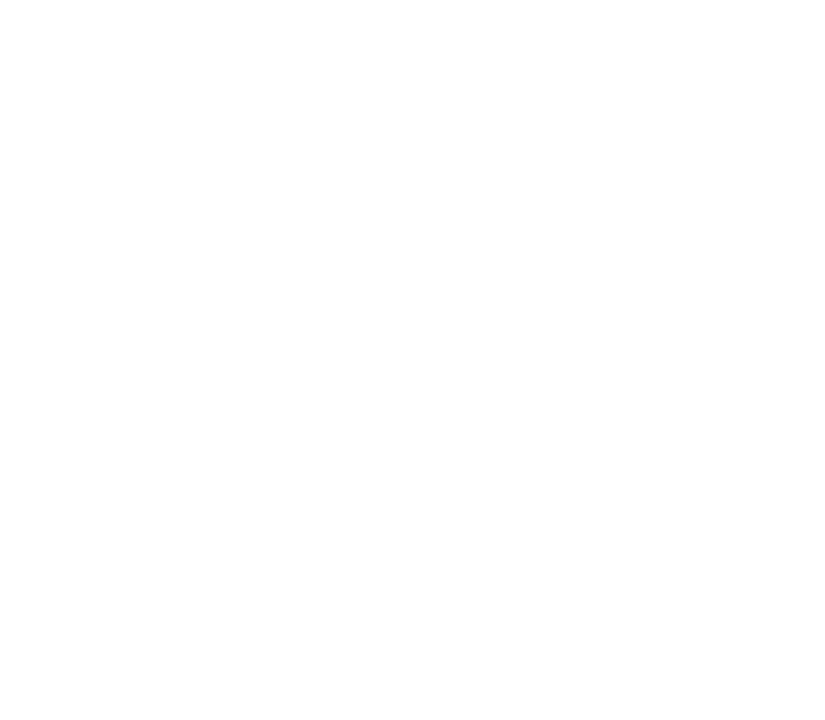
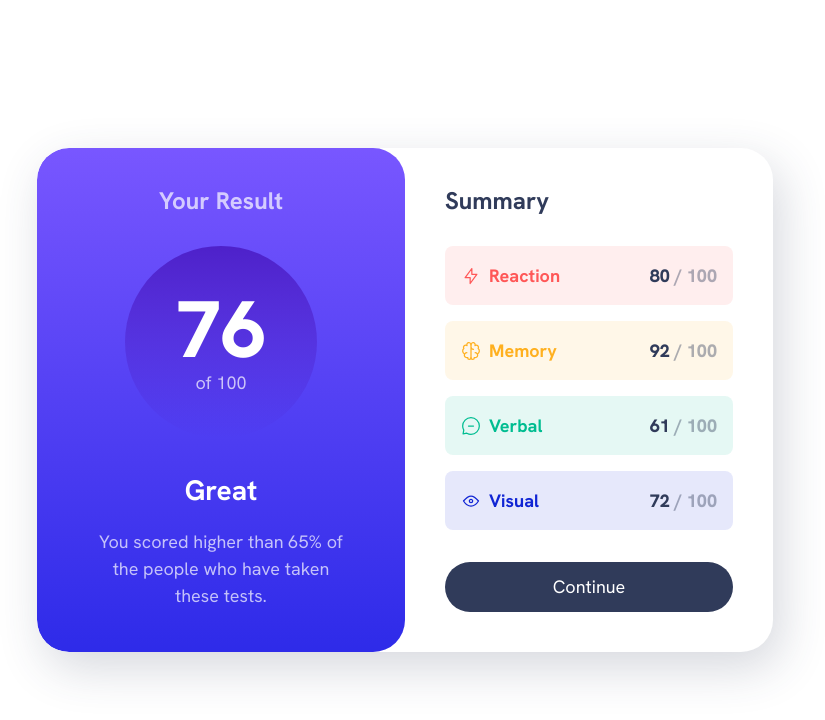
Before and after one commit to Ariarzg/results-summary-component-main, a plain HTML site: page index.html in a window 1280 px wide. Shown: the whole page, without its empty margins (235-1060 px from the left). Drawn offline with Linux system fonts and the light colour scheme.

Commit message:
Design Implemented

```diff
--- a/index.html
+++ b/index.html
@@ -13,8 +13,145 @@
     />
 
     <link rel="stylesheet" href="reset.css" />
+    <link rel="stylesheet" href="style.css" />
 
     <title>Frontend Mentor | Results Summary</title>
   </head>
-  <body></body>
+  <body>
+    <main>
+      <div class="result-summary">
+        <div class="result grid-flow" data-spacing="large">
+          <h1 class="section-title">Your Result</h1>
+
+          <p class="result-score"><span>76</span> of 100</p>
+
+          <div class="grid-flow">
+            <p class="result-rank">Great</p>
+            <p>
+              You scored higher than 65% of the people who have taken these
+              tests.
+            </p>
+          </div>
+        </div>
+
+        <div class="summary grid-flow" data-spacing="large">
+          <h2 class="section-title">Summary</h2>
+
+          <div class="grid-flow">
+            <div class="summary-item" data-item-type="accent-1">
+              <div class="flex-group">
+                <svg
+                  class="summary-icon"
+                  xmlns="http://www.w3.org/2000/svg"
+                  width="20"
+                  height="20"
+                  fill="none"
+                  viewBox="0 0 20 20"
+                >
+                  <path
+                    stroke-linecap="round"
+                    stroke-linejoin="round"
+                    stroke-width="1.25"
+                    d="M10.833 8.333V2.5l-6.666 9.167h5V17.5l6.666-9.167h-5Z"
+                  />
+                </svg>
+                <h3 class="summary-item-title">Reaction</h3>
+              </div>
+
+              <p class="summary-score"><span>80</span> / 100</p>
+            </div>
+
+            <div class="summary-item" data-item-type="accent-2">
+              <div class="flex-group">
+                <svg
+                  class="summary-icon"
+                  xmlns="http://www.w3.org/2000/svg"
+                  width="20"
+                  height="20"
+                  fill="none"
+                  viewBox="0 0 20 20"
+                >
+                  <path
+                    stroke-linecap="round"
+                    stroke-linejoin="round"
+                    stroke-width="1.25"
+                    d="M5.833 11.667a2.5 2.5 0 1 0 .834 4.858"
+                  />
+                  <path
+                    stroke-linecap="round"
+                    stroke-linejoin="round"
+                    stroke-width="1.25"
+                    d="M3.553 13.004a3.333 3.333 0 0 1-.728-5.53m.025-.067a2.083 2.083 0 0 1 2.983-2.824m.199.054A2.083 2.083 0 1 1 10 3.75v12.917a1.667 1.667 0 0 1-3.333 0M10 5.833a2.5 2.5 0 0 0 2.5 2.5m1.667 3.334a2.5 2.5 0 1 1-.834 4.858"
+                  />
+                  <path
+                    stroke-linecap="round"
+                    stroke-linejoin="round"
+                    stroke-width="1.25"
+                    d="M16.447 13.004a3.334 3.334 0 0 0 .728-5.53m-.025-.067a2.083 2.083 0 0 0-2.983-2.824M10 3.75a2.085 2.085 0 0 1 2.538-2.033 2.084 2.084 0 0 1 1.43 2.92m-.635 12.03a1.667 1.667 0 0 1-3.333 0"
+                  />
+                </svg>
+                <h3 class="summary-item-title">Memory</h3>
+              </div>
+
+              <p class="summary-score"><span>92</span> / 100</p>
+            </div>
+
+            <div class="summary-item" data-item-type="accent-3">
+              <div class="flex-group">
+                <svg
+                  class="summary-icon"
+                  xmlns="http://www.w3.org/2000/svg"
+                  width="20"
+                  height="20"
+                  fill="none"
+                  viewBox="0 0 20 20"
+                >
+                  <path
+                    stroke-linecap="round"
+                    stroke-linejoin="round"
+                    stroke-width="1.25"
+                    d="M7.5 10h5M10 18.333A8.333 8.333 0 1 0 1.667 10c0 1.518.406 2.942 1.115 4.167l-.699 3.75 3.75-.699A8.295 8.295 0 0 0 10 18.333Z"
+                  />
+                </svg>
+                <h3 class="summary-item-title">Verbal</h3>
+              </div>
+
+              <p class="summary-score"><span>61</span> / 100</p>
+            </div>
+
+            <div class="summary-item" data-item-type="accent-4">
+              <div class="flex-group">
+                <svg
+                  class="summary-icon"
+                  xmlns="http://www.w3.org/2000/svg"
+                  width="20"
+                  height="20"
+                  fill="none"
+                  viewBox="0 0 20 20"
+                >
+                  <path
+                    stroke-linecap="round"
+                    stroke-linejoin="round"
+                    stroke-width="1.25"
+                    d="M10 11.667a1.667 1.667 0 1 0 0-3.334 1.667 1.667 0 0 0 0 3.334Z"
+                  />
+                  <path
+                    stroke-linecap="round"
+                    stroke-linejoin="round"
+                    stroke-width="1.25"
+                    d="M17.5 10c-1.574 2.492-4.402 5-7.5 5s-5.926-2.508-7.5-5C4.416 7.632 6.66 5 10 5s5.584 2.632 7.5 5Z"
+                  />
+                </svg>
+                <h3 class="summary-item-title">Visual</h3>
+              </div>
+
+              <p class="summary-score"><span>72</span> / 100</p>
+            </div>
+          </div>
+
+          <button class="button">Continue</button>
+        </div>
+      </div>
+    </main>
+  </body>
 </html>
--- /dev/null
+++ b/style.css
@@ -0,0 +1,214 @@
+@font-face {
+  font-family: "HankenGrotesk";
+  font-display: swap;
+  font-weight: 100 900;
+  src: url(assets/fonts/HankenGrotesk-VariableFont_wght.ttf) format("truetype");
+}
+
+:root {
+  --clr-primary-hsl-400: 252, 100%, 67%;
+  --clr-primary-hsl-500: 256, 72%, 46%;
+  --clr-secondary-hsl-400: 241, 81%, 54%;
+  --clr-secondary-hsl-500: 241, 72%, 46%;
+
+  --clr-neutral-hsl-100: 0, 0%, 100%;
+  --clr-neutral-hsl-200: 221, 100%, 96%;
+  --clr-neutral-hsl-300: 241, 100%, 89%;
+  --clr-neutral-hsl-700: 224, 30%, 27%;
+
+  --clr-primary-400: hsl(var(--clr-primary-hsl-400));
+  --clr-primary-500: hsl(var(--clr-primary-hsl-500));
+  --clr-secondary-400: hsl(var(--clr-secondary-hsl-400));
+  --clr-secondary-500: hsl(var(--clr-secondary-hsl-500));
+
+  --clr-neutral-100: hsl(var(--clr-neutral-hsl-100));
+  --clr-neutral-200: hsl(var(--clr-neutral-hsl-200));
+  --clr-neutral-300: hsl(var(--clr-neutral-hsl-300));
+  --clr-neutral-700: hsl(var(--clr-neutral-hsl-700));
+
+  --gradient-primary: linear-gradient(
+    var(--clr-primary-400),
+    var(--clr-secondary-400)
+  );
+
+  --gradient-to-transparent: linear-gradient(
+    var(--clr-primary-500),
+    hsl(var(--clr-secondary-hsl-500), 0)
+  );
+
+  --clr-accent-1: 0, 100%, 67%;
+  --clr-accent-2: 39, 100%, 56%;
+  --clr-accent-3: 166, 100%, 37%;
+  --clr-accent-4: 234, 85%, 45%;
+
+  --font-family-default: "HankenGrotesk";
+
+  --fw-regular: 500;
+  --fw-bold: 700;
+  --fw-black: 800;
+
+  --fs-400: 1.125rem;
+  --fs-500: 1.25rem;
+  --fs-600: 1.5rem;
+  --fs-700: 1.755rem;
+  --fs-800: 2rem;
+  --fs-900: 5rem;
+}
+* {
+  margin: 0;
+  font: inherit;
+}
+
+body {
+  font-family: var(--font-family-default);
+  font-size: var(--fs-400);
+  color: var(--clr-neutral-700);
+}
+
+@media (min-width: 600px) {
+  body {
+    min-height: 100vh;
+    display: grid;
+    place-items: center;
+  }
+}
+
+.flex-group {
+  display: flex;
+  align-items: center;
+  gap: 0.5rem;
+  flex-wrap: wrap;
+}
+
+.grid-flow {
+  display: grid;
+  align-content: start;
+  gap: 1rem;
+}
+
+.grid-flow[data-spacing="large"] {
+  gap: 2rem;
+}
+
+.section-title {
+  font-weight: var(--fw-bold);
+  font-size: var(--fs-600);
+}
+
+.button {
+  color: var(--clr-neutral-100);
+  line-height: 1;
+  background: var(--clr-neutral-700);
+  padding: 1rem 2rem;
+  border: 0;
+  border-radius: 100vw;
+  cursor: pointer;
+}
+
+.button:hover,
+.button:focus-visible {
+  background: var(--gradient-primary);
+}
+
+.result-summary {
+  --padding: 2.5rem;
+  --border-radius: 2rem;
+
+  max-width: 46rem;
+  display: grid;
+}
+
+@media (min-width: 600px) {
+  .result-summary {
+    margin-inline: 1rem;
+    grid-template-columns: 1fr 1fr;
+    border-radius: var(--border-radius);
+    overflow: hidden;
+    box-shadow: 0.5rem 1rem 3rem hsl(var(--clr-neutral-hsl-700), 0.2);
+  }
+}
+
+.result {
+  color: hsl(var(--clr-neutral-hsl-100), 0.7);
+  text-align: center;
+  padding: var(--padding) calc(var(--padding) * 1.5);
+  background: var(--gradient-primary);
+  border-radius: 0 0 var(--border-radius) var(--border-radius);
+}
+
+@media (min-width: 600px) {
+  .result {
+    border-radius: var(--border-radius);
+  }
+}
+
+.result-score {
+  display: grid;
+  place-content: center;
+  width: 12rem;
+  margin-inline: auto;
+  background: var(--gradient-to-transparent);
+  aspect-ratio: 1 / 1;
+  border-radius: 50%;
+}
+
+.result-score span {
+  display: block;
+  font-size: var(--fs-900);
+  font-weight: var(--fw-black);
+  line-height: 1;
+  color: var(--clr-neutral-100);
+}
+
+.result-rank {
+  color: var(--clr-neutral-100);
+  font-size: var(--fs-700);
+  font-weight: var(--fw-bold);
+}
+
+.summary {
+  padding: var(--padding);
+}
+
+.summary-item {
+  display: flex;
+  justify-content: space-between;
+  align-items: center;
+  padding: 1rem;
+  border-radius: 0.5rem;
+  background-color: hsl(var(--item-color), 0.1);
+}
+
+.summary-item svg {
+  stroke: hsl(var(--item-color));
+}
+
+.summary-item-title {
+  color: hsl(var(--item-color));
+  font-weight: var(--fw-bold);
+}
+
+.summary-item[data-item-type="accent-1"] {
+  --item-color: var(--clr-accent-1);
+}
+
+.summary-item[data-item-type="accent-2"] {
+  --item-color: var(--clr-accent-2);
+}
+
+.summary-item[data-item-type="accent-3"] {
+  --item-color: var(--clr-accent-3);
+}
+
+.summary-item[data-item-type="accent-4"] {
+  --item-color: var(--clr-accent-4);
+}
+
+.summary-score {
+  font-weight: var(--fw-black);
+  color: hsl(var(--clr-neutral-hsl-700), 0.4);
+}
+
+.summary-score span {
+  color: var(--clr-neutral-700);
+}
```
